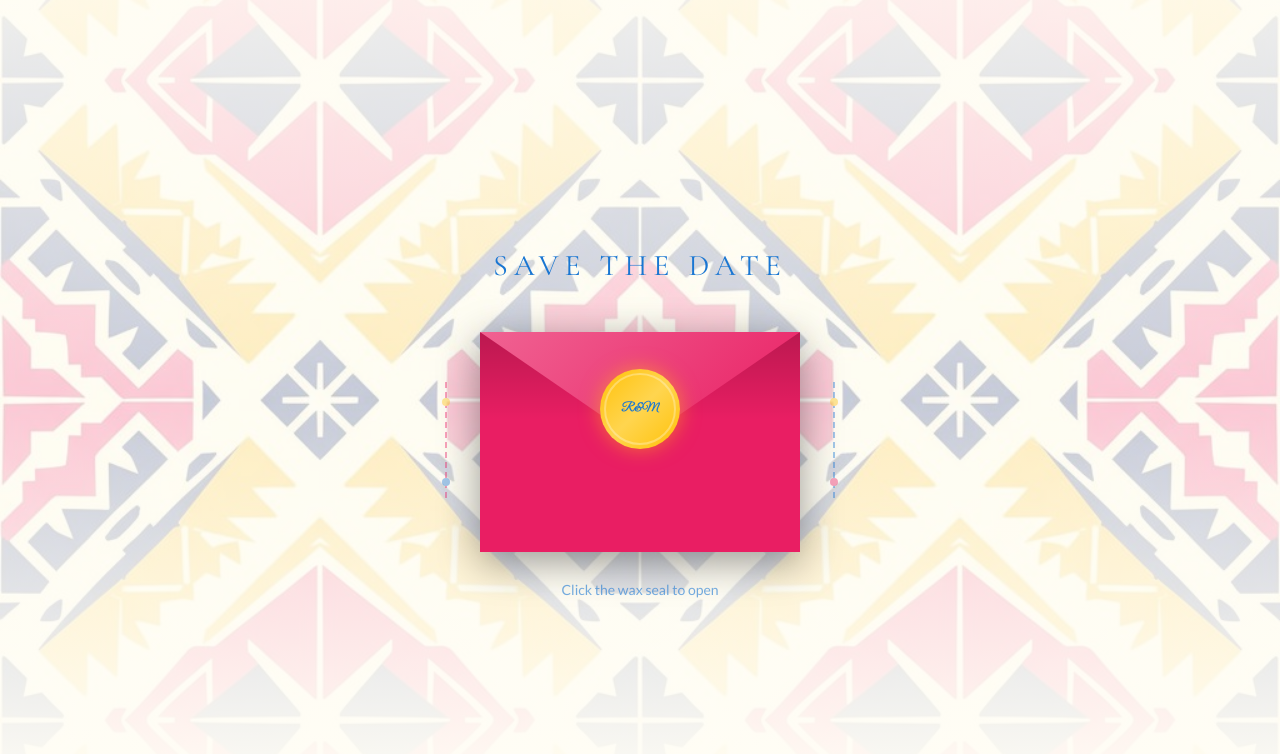
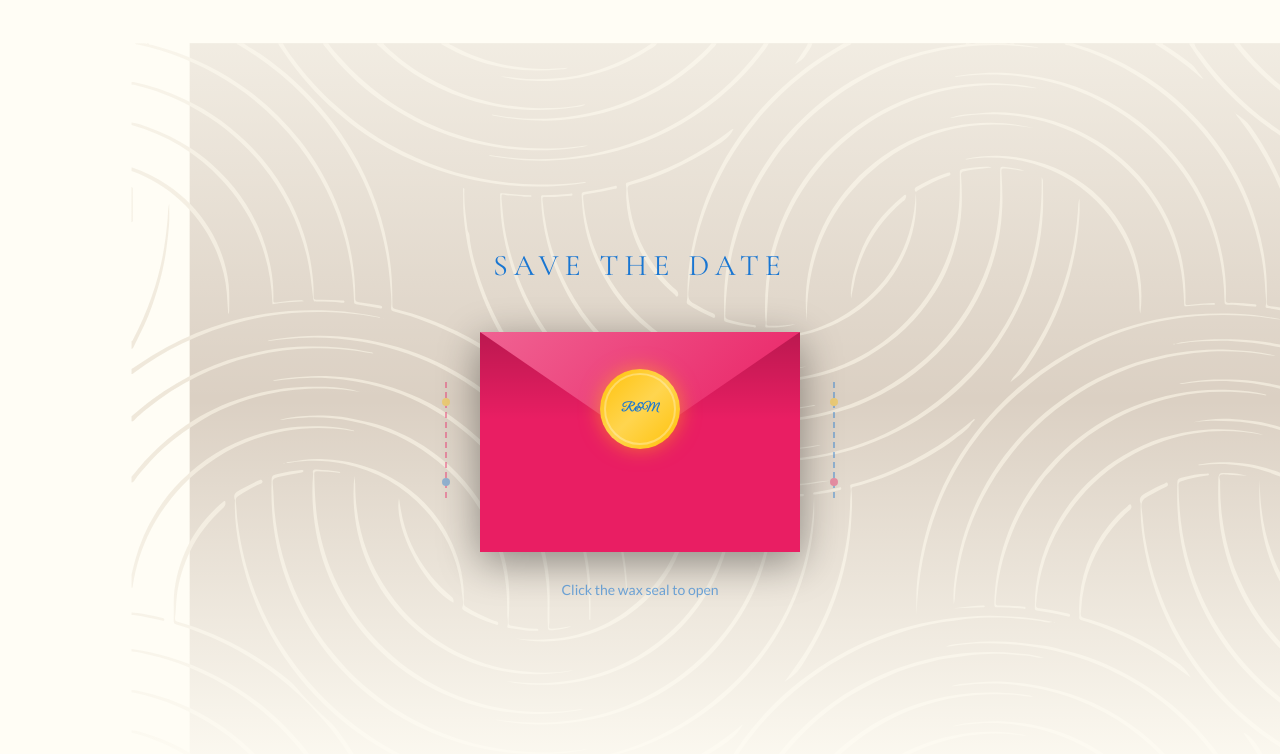
Before and after one commit to dinalediseko/RM-Union-React, a React (Vite) app: page / in a window 1280 px wide. Shown: the top 754 px of the page. Built offline with nearby package versions, Linux system fonts and the light colour scheme.

Commit message:
svgApp.tsx

```diff
--- a/src/App.tsx
+++ b/src/App.tsx
@@ -52,9 +52,9 @@ function App() {
           className={`absolute inset-0 z-0 transition-transform duration-[1500ms] ${isOpen ? 'scale-110' : 'scale-100'}`}
         >
           <img
-            src="/sepedi-pattern.jpg"
-            alt="Sepedi Pattern"
-            className="w-full h-full object-cover opacity-25"
+            src="/rm-union-bg.svg"
+            alt="Sepedi pattern"
+             className="w-full h-full object-cover opacity-25"
           />
           <div className="absolute inset-0 bg-gradient-to-b from-sepedi-cream/70 via-transparent to-sepedi-cream" />
         </div>
```
